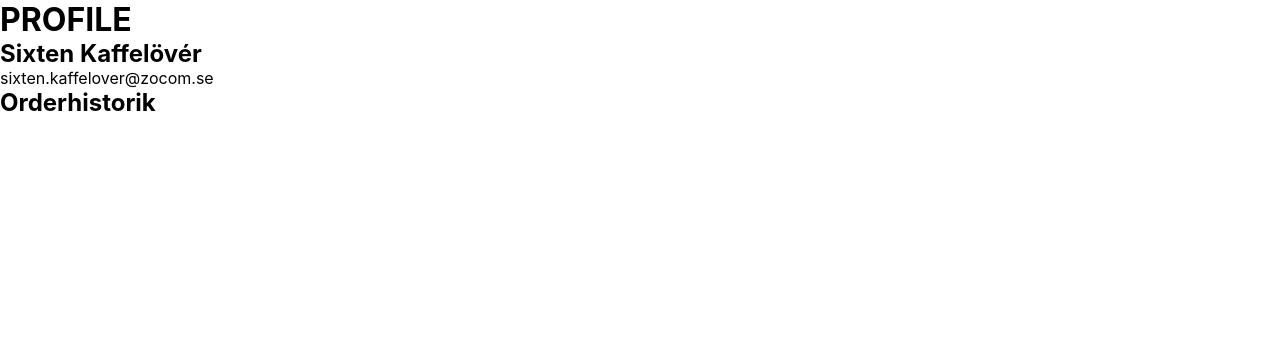
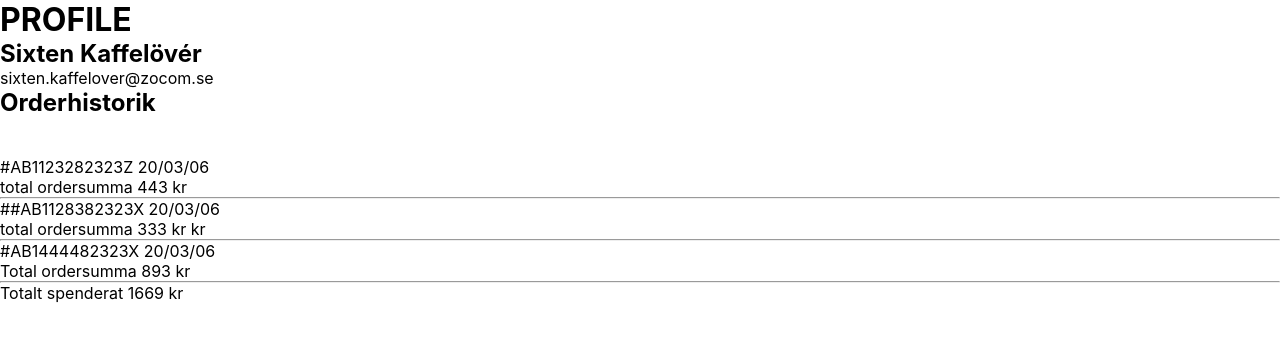
Before and after one commit to sayttplx/beanshop, a React (Create React App) app in the folder airbean-kim/: page /profile in a window 1280 px wide. Shown: the top 342 px of the page. Built offline with nearby package versions, Linux system fonts and the light colour scheme.

Commit message:
static profile

```diff
--- a/airbean-kim/src/components/Menu.js
+++ b/airbean-kim/src/components/Menu.js
@@ -3,7 +3,7 @@ const Menu = () => {
         <div>
             <h1>Meny</h1>
   <div>
-      <img width="30px" height="30px" src="../svg/add.svg" alt />
+      <img width="30px" height="30px" src="../svg/add.svg" alt="add" />
 
     <h3>Bryggkaffe</h3>
     <hr/>
@@ -11,7 +11,7 @@ const Menu = () => {
     <h3>49kr</h3>
   </div>
   <div>
-      <img width="30px" height="30px" src="../svg/add.svg" alt />
+      <img width="30px" height="30px" src="../svg/add.svg" alt="add" />
 
     <h3>Caffè Doppio</h3>
     <hr/>
@@ -19,7 +19,7 @@ const Menu = () => {
     <h3>49kr</h3>
   </div>
   <div>
-      <img width="30px" height="30px" src="../svg/add.svg" alt />
+      <img width="30px" height="30px" src="../svg/add.svg" alt="add" />
 
     <h3>Cappuccino</h3>
     <hr/>
@@ -27,7 +27,7 @@ const Menu = () => {
     <h3>49kr</h3>
   </div>
   <div>
-      <img width="30px" height="30px" src="../svg/add.svg" alt />
+      <img width="30px" height="30px" src="../svg/add.svg" alt="add" />
 
     <h3>Latte Macchiato</h3>
     <hr/>
@@ -35,7 +35,7 @@ const Menu = () => {
     <h3>49kr</h3>
   </div>
   <div>
-      <img width="30px" height="30px" src="../svg/add.svg" alt />
+      <img width="30px" height="30px" src="../svg/add.svg" alt="add" />
 
     <h3>Kaffe Latte</h3>
     <hr/>
@@ -43,7 +43,7 @@ const Menu = () => {
     <h3>49kr</h3>
   </div>
   <div>
-      <img width="30px" height="30px" src="../svg/add.svg" alt />
+      <img width="30px" height="30px" src="../svg/add.svg" alt="add" />
 
     <h3>Cortado</h3>
     <hr/>
--- a/airbean-kim/src/components/Profile.js
+++ b/airbean-kim/src/components/Profile.js
@@ -1,10 +1,31 @@
 const Profile = () => {
     return (
         <div>
+
             <h1>PROFILE</h1>
             <h2>Sixten Kaffelövér</h2>
             <p>sixten.kaffelover@zocom.se</p>
             <h2>Orderhistorik</h2>
+            <br/> <br/>
+            <div>
+            <p>#AB1123282323Z 20/03/06  </p>
+            <p>total ordersumma 443 kr</p>
+            </div>
+            <hr/>
+            <div>
+            <p>##AB1128382323X 20/03/06</p>
+            <p> total ordersumma 333 kr kr</p>
+            </div>
+            <hr/>
+            <div>
+            <p>#AB1444482323X 20/03/06 </p>
+            <p> Total ordersumma 893 kr</p>
+            </div>
+            <hr/>
+            <div>
+            <p>Totalt spenderat 1669 kr</p>
+
+            </div>
         </div>
      );
 }
```
